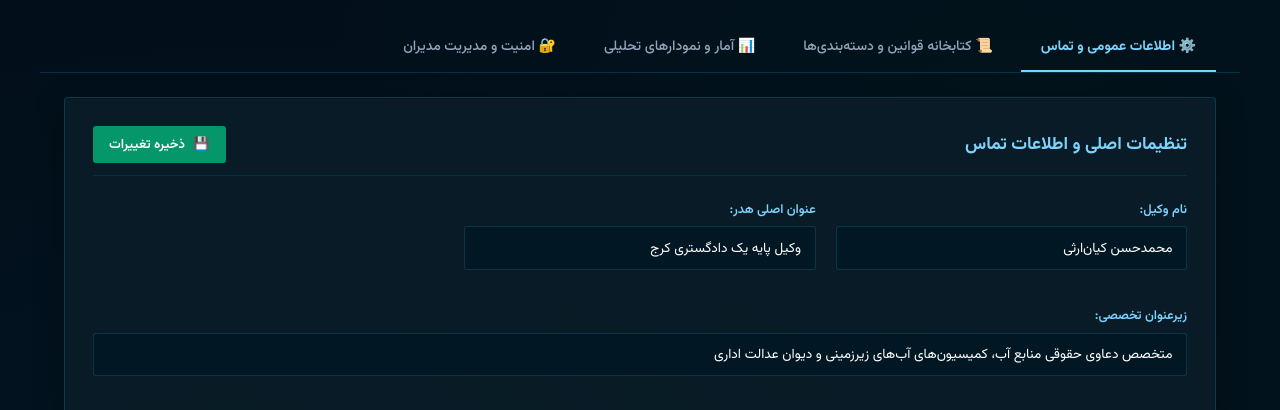
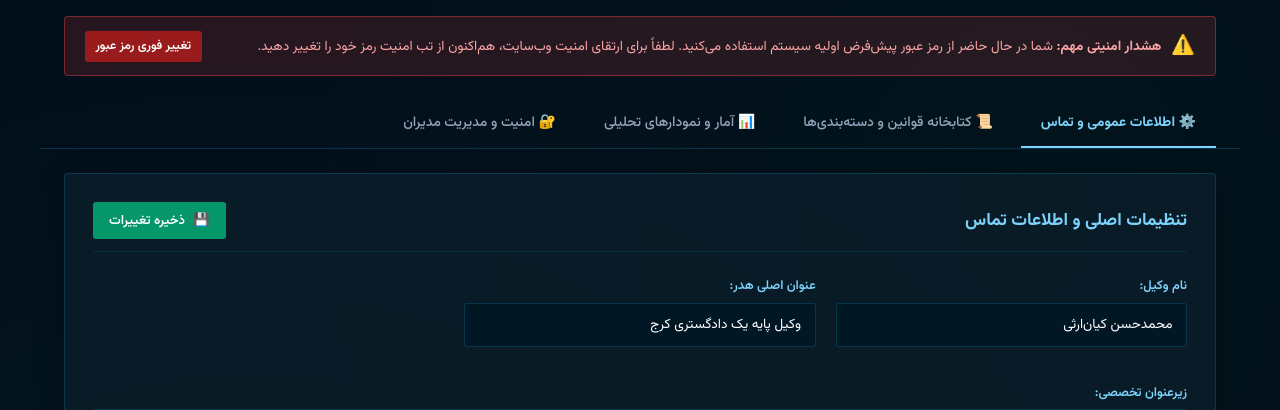
Before and after one commit to alinekoeerad/kianersi-law-site, a PHP site: page /public/admin/index.php in a window 1280 px wide. Shown: the part 73-483 px from the top of the page. Run offline with PHP 8.4, Linux system fonts and the light colour scheme; the visitor is signed in with stand-in values (Sample User, id 1).

Commit message:
security: hide default password from public screen, harden htaccess rules, add default password warning banner

```diff
--- a/local-server.cjs
+++ b/local-server.cjs
@@ -123,6 +123,9 @@ function renderAdminHtml(auth) {
     content = content.replace(/<\?php\s*if\s*\(!\$is_auth\):\s*\?>/i, '');
     content = content.replace(/<\?php\s*if\s*\(\$is_auth\):[\s\S]*?<\?php\s*endif;\s*\?>/i, '');
   }
+
+  // Strip any remaining helper php blocks
+  content = content.replace(/<\?php[\s\S]*?\?>/g, '');
 
   return content;
 }
--- a/public/admin/config.php
+++ b/public/admin/config.php
@@ -149,15 +149,25 @@ function get_auth_admins() {
             }
         }
     }
-    // Default fallback credentials
-    return [
-        [
-            'id' => 'admin_1',
-            'username' => 'admin',
-            'password_hash' => password_hash('Kianersi@1403', PASSWORD_BCRYPT),
-            'created_at' => date('Y-m-d H:i:s')
-        ]
+    // Default fallback credentials - initialize file if not present
+    $default_admin = [
+        'id' => 'admin_1',
+        'username' => 'admin',
+        'password_hash' => password_hash('Kianersi@1403', PASSWORD_BCRYPT),
+        'created_at' => date('Y-m-d H:i:s')
     ];
+    save_all_admins([$default_admin]);
+    return [$default_admin];
+}
+
+function is_using_default_password() {
+    $admins = get_auth_admins();
+    foreach ($admins as $a) {
+        if ($a['username'] === 'admin' && password_verify('Kianersi@1403', $a['password_hash'])) {
+            return true;
+        }
+    }
+    return false;
 }
 
 function save_all_admins($admins) {
--- a/public/admin/index.php
+++ b/public/admin/index.php
@@ -593,7 +593,7 @@ $is_auth = is_authenticated();
             </form>
 
             <div style="margin-top: 1.5rem; padding-top: 1rem; border-top: 1px solid rgba(14,116,144,0.2); font-size: 0.75rem; color: var(--text-muted);">
-                رمز عبور پیش‌فرض: <code style="color: var(--cyan-light);">Kianersi@1403</code>
+                سامانه مدیریت محتوای اختصاصی دفتر وکالت محمدحسن کیان‌ارثی
             </div>
         </div>
     </div>
@@ -619,6 +619,20 @@ $is_auth = is_authenticated();
             </button>
         </div>
     </header>
+
+    <?php if (is_using_default_password()): ?>
+    <div style="max-width: 1200px; margin: 1rem auto 0; padding: 0 1.5rem;">
+        <div style="background: rgba(239, 68, 68, 0.15); border: 1px solid rgba(239, 68, 68, 0.4); border-radius: 4px; padding: 0.85rem 1.25rem; display: flex; align-items: center; justify-content: space-between; gap: 1rem; flex-wrap: wrap;">
+            <div style="display: flex; align-items: center; gap: 0.6rem; color: #fca5a5; font-size: 0.85rem;">
+                <span style="font-size: 1.2rem;">⚠️</span>
+                <span><strong>هشدار امنیتی مهم:</strong> شما در حال حاضر از رمز عبور پیش‌فرض اولیه سیستم استفاده می‌کنید. لطفاً برای ارتقای امنیت وب‌سایت، هم‌اکنون از تب امنیت رمز خود را تغییر دهید.</span>
+            </div>
+            <button onclick="switchTab('security')" class="btn btn-danger btn-sm">
+                تغییر فوری رمز عبور
+            </button>
+        </div>
+    </div>
+    <?php endif; ?>
 
     <div class="tabs-container">
         <button class="tab-btn active" onclick="switchTab('general')">⚙️ اطلاعات عمومی و تماس</button>
```
Also changed, not shown: public/.htaccess, public/admin/.htaccess.
